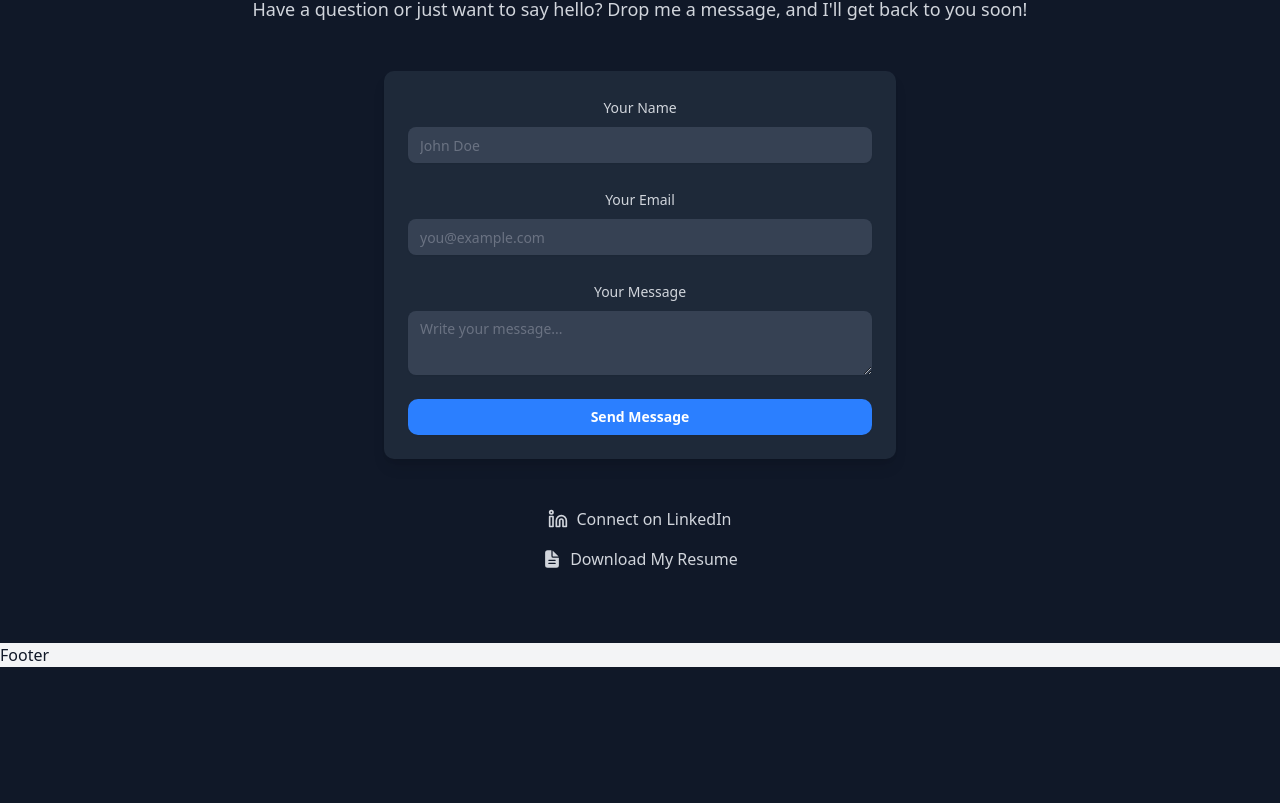
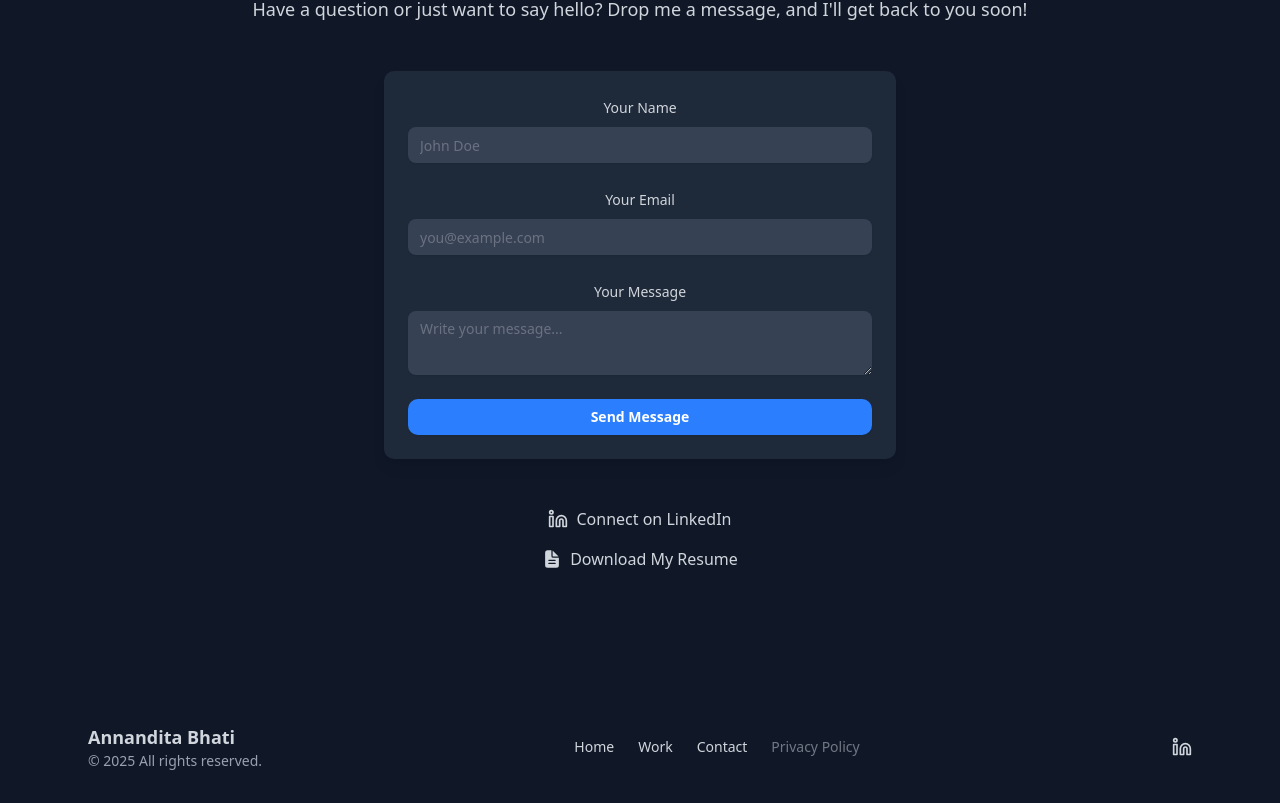
Before and after one commit to vishalcoderathore/wify-portfolio, a Next.js app: page / in a window 1280 px wide. Shown: the part 3357-4160 px from the top of the page. Before the commit the page ends 4024 px from the top, so only its background shows below. Built offline with nearby package versions, Linux system fonts and the light colour scheme.

Commit message:
Footer added

```diff
--- a/src/app/globals.css
+++ b/src/app/globals.css
@@ -18,6 +18,11 @@
 html {
   scroll-behavior: smooth;
 }
+
+html, body {
+  min-height: 100vh;
+}
+
 
 
 
--- a/src/app/page.tsx
+++ b/src/app/page.tsx
@@ -9,6 +9,7 @@ import Hero from '@/components/hero';
 
 export default function HomePage() {
   return (
+    <>
       <main className="bg-gray-100 dark:bg-gray-900 text-gray-900 dark:text-white overflow-hidden">
         {/* Hero Section */}
         <section id="hero" className="w-full h-screen flex items-center justify-center">
@@ -34,8 +35,9 @@ export default function HomePage() {
         <section id="contact" className="w-full h-screen flex flex-col items-center justify-center text-center">
           <Contact />
         </section>
-
+      </main>
+      {/* Footer Section */}
       <Footer />
-    </main>
+    </>
   );
 }
--- a/src/components/footer.tsx
+++ b/src/components/footer.tsx
@@ -1,7 +1,67 @@
-import React, { ReactElement } from 'react';
+'use client';
 
-const Footer = (): ReactElement => {
-  return <div>Footer</div>;
+import { usePathname } from 'next/navigation';
+import { FiLinkedin } from 'react-icons/fi';
+import Link from 'next/link';
+
+const Footer = () => {
+  const pathname = usePathname();
+  return (
+    <footer className="w-full bg-gray-900 text-gray-300 py-8 mt-12 relative">
+      <div className="max-w-6xl mx-auto px-6 flex flex-col md:flex-row items-center justify-between">
+        {/* Left Section: Name & Copyright */}
+        <div className="text-center md:text-left">
+          <h2 className="text-lg font-semibold">Annandita Bhati</h2>
+          <p className="text-sm text-gray-400">© {new Date().getFullYear()} All rights reserved.</p>
+        </div>
+
+        {/* Center Section: Quick Links */}
+        <nav className="my-4 md:my-0">
+          <ul className="flex flex-wrap gap-6 text-sm">
+            <li>
+              <a
+                href={pathname === '/' ? '#hero' : '/'}
+                onClick={e => {
+                  if (pathname === '/') {
+                    e.preventDefault();
+                    document.getElementById('hero')?.scrollIntoView({ behavior: 'smooth' });
+                    window.history.replaceState(null, '', '/');
+                  }
+                }}
+                className="hover:text-blue-400 transition cursor-pointer">
+                Home
+              </a>
+            </li>
+            <li>
+              <Link href="/#work" className="hover:text-blue-400 transition">
+                Work
+              </Link>
+            </li>
+            <li>
+              <Link href="/#contact" className="hover:text-blue-400 transition">
+                Contact
+              </Link>
+            </li>
+            <li>
+              <Link href="/privacy" className="hover:text-blue-400 transition opacity-50 pointer-events-none">
+                Privacy Policy
+              </Link>
+            </li>
+          </ul>
+        </nav>
+
+        {/* Right Section: Social Links */}
+        <div className="flex gap-4">
+          <Link
+            href="https://linkedin.com/in/annandita-bhati/"
+            target="_blank"
+            className="hover:text-blue-400 transition">
+            <FiLinkedin className="h-5 w-5" />
+          </Link>
+        </div>
+      </div>
+    </footer>
+  );
 };
 
 export default Footer;
```
Lines whose indentation alone changed are shown as unchanged.
